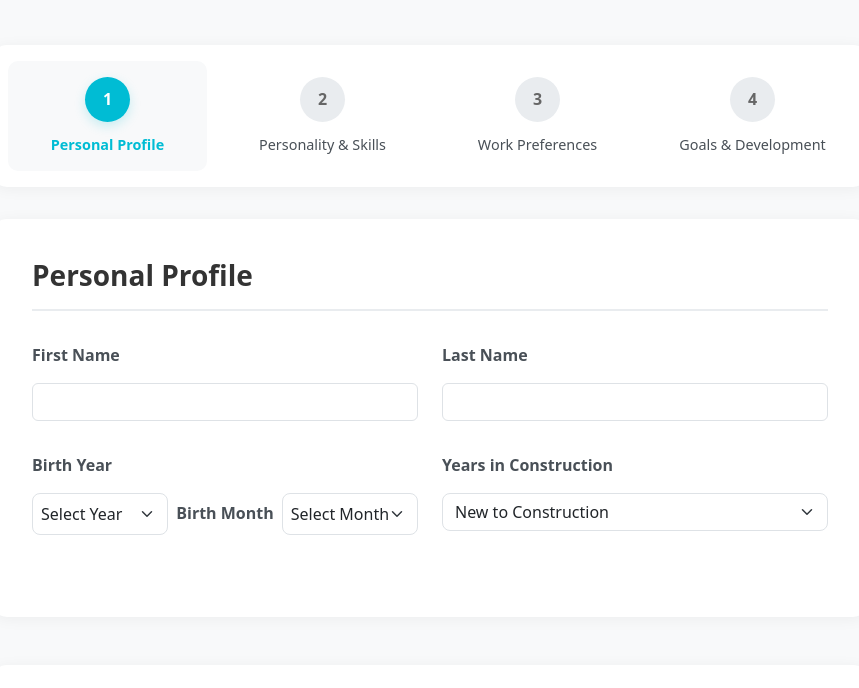
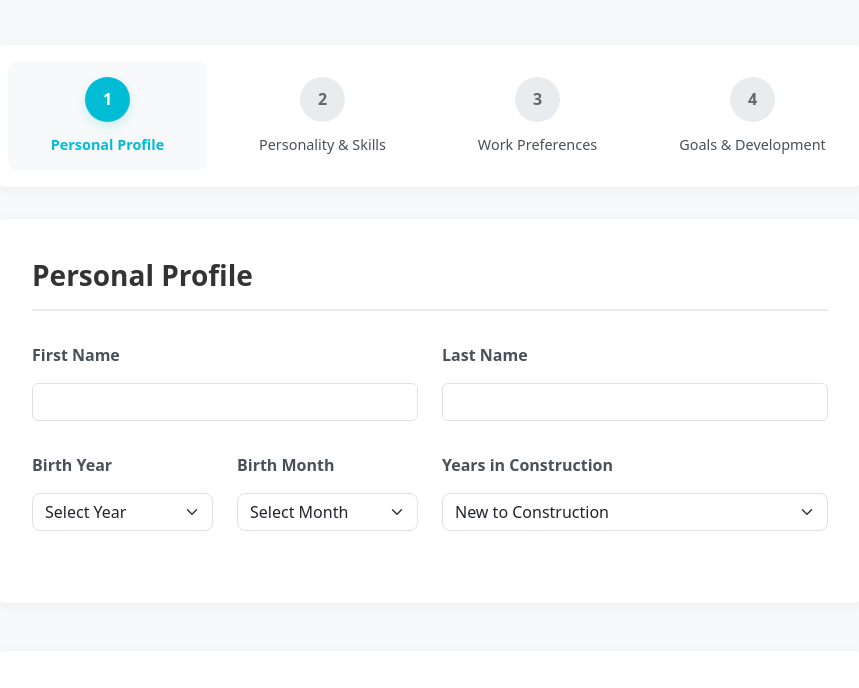
Before and after one commit to Embers-Staffing/construction-career-survey, a website with bundled scripts: page index.html in a window 1280 px wide. Shown: the part 340-1028 px from the top of the page, without its empty margins (210-1069 px from the left). Built offline with nearby package versions, Linux system fonts and the light colour scheme.

Commit message:
style: update birth year and month layout to be side by side

```diff
--- a/index.html
+++ b/index.html
@@ -62,13 +62,17 @@
 
                 <div class="row">
                     <div class="col-md-6 mb-4">
+                        <div class="row">
+                            <div class="col-6">
                                 <label class="form-label" for="birthYear">Birth Year</label>
-                        <div class="age-selector">
                                 <select class="form-select" name="birthYear" id="birthYear" required>
                                     <option value="">Select Year</option>
                                     <!-- Years will be populated by JavaScript -->
                                 </select>
-                            <label class="form-label mt-2" for="birthMonth">Birth Month</label>
+                                <div class="invalid-feedback">Please select your birth year.</div>
+                            </div>
+                            <div class="col-6">
+                                <label class="form-label" for="birthMonth">Birth Month</label>
                                 <select class="form-select" name="birthMonth" id="birthMonth" required>
                                     <option value="">Select Month</option>
                                     <option value="1">January</option>
@@ -85,8 +89,9 @@
                                     <option value="12">December</option>
                                 </select>
                                 <div class="invalid-feedback">Please select your birth month.</div>
-                            <div class="age-display" style="display: none;"></div>
                             </div>
+                        </div>
+                        <div class="age-display mt-2" style="display: none;"></div>
                         <div class="invalid-feedback">Please select your birth date (must be 16-70 years old).</div>
                     </div>
 
```
Lines whose indentation alone changed are shown as unchanged.
